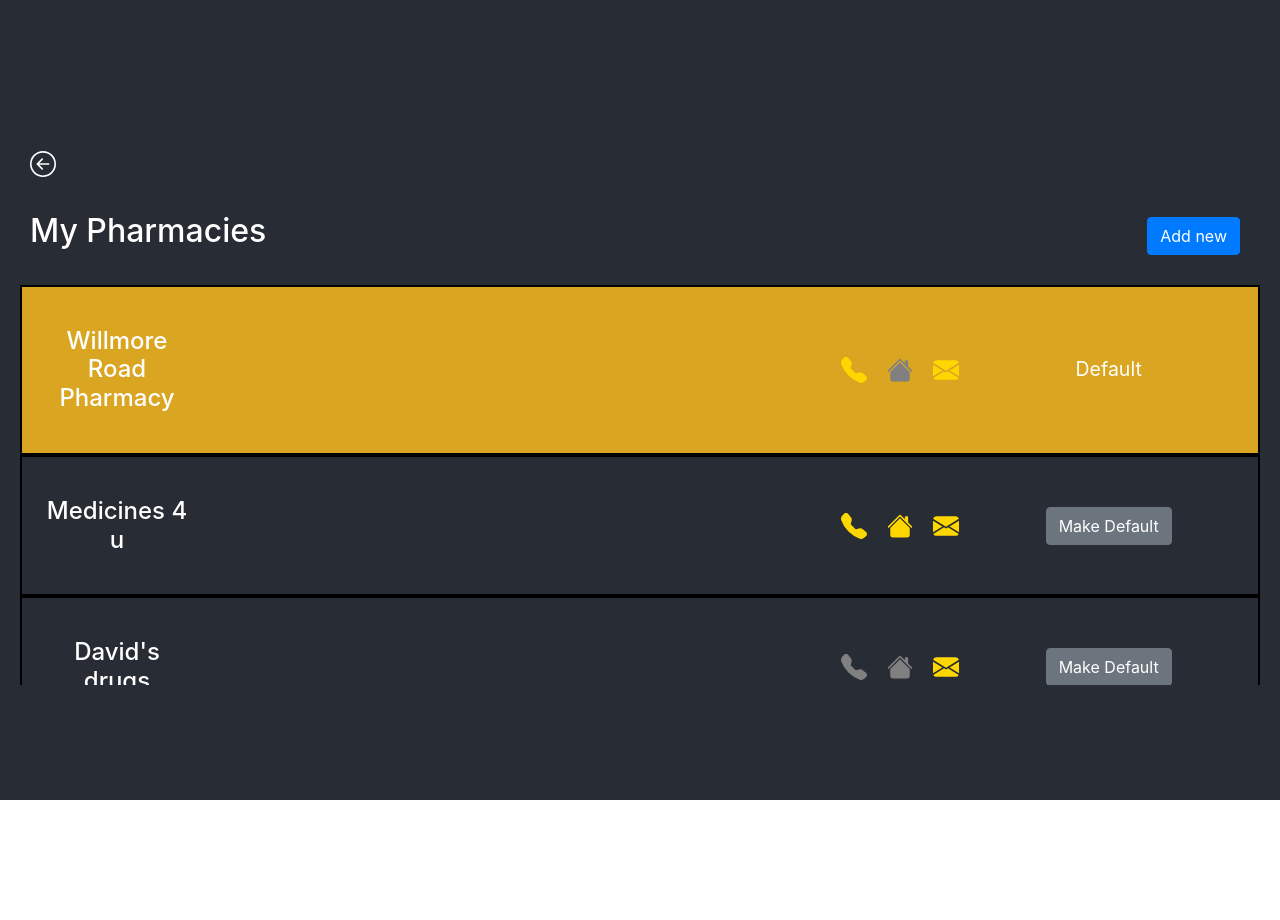
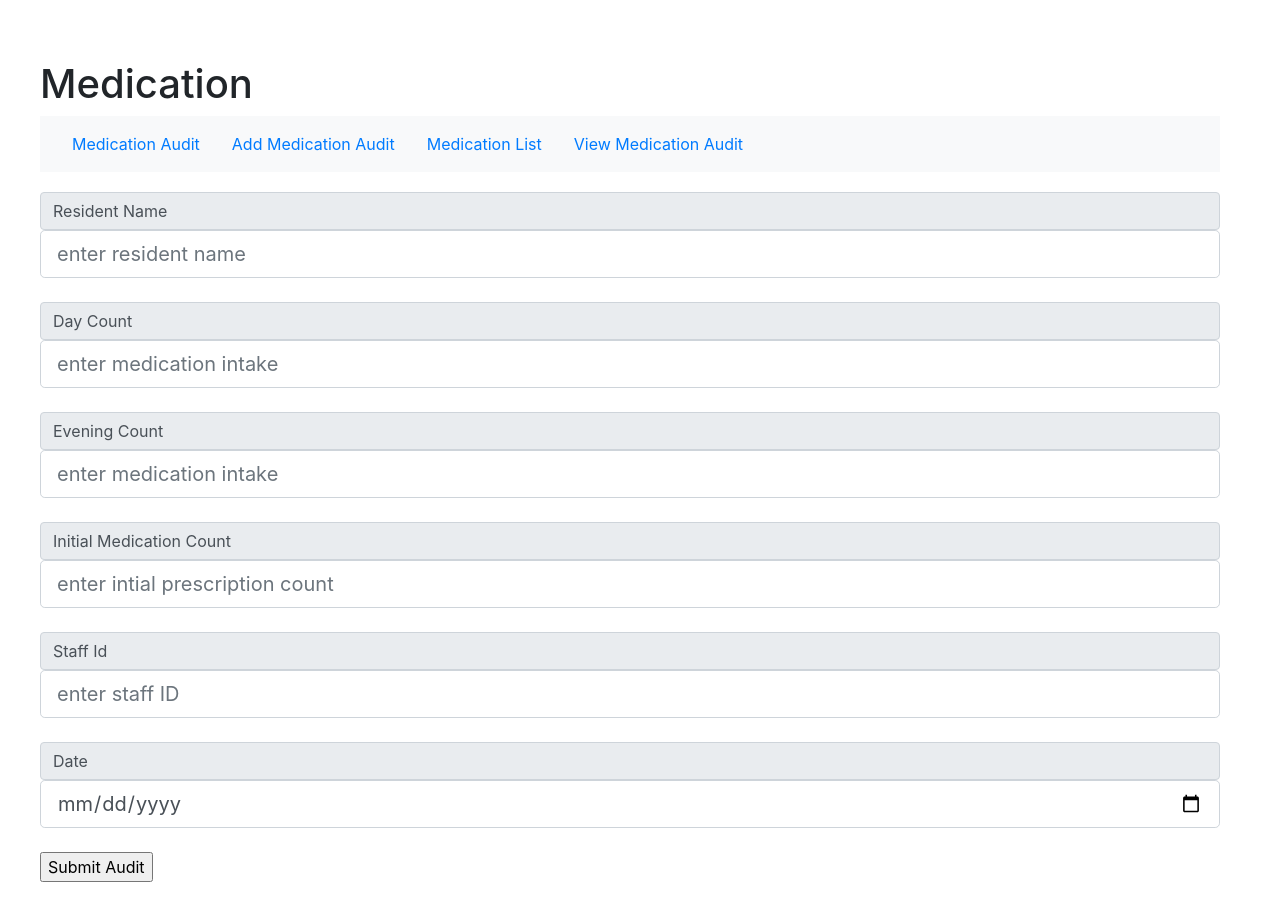
Before and after one commit to pmarshall111/CS2001Group3-FrontEnd, a React (Create React App) app: page /audit in a window 1280 px wide. Shown: the top 920 px of the page. Before the commit the page ends 800 px from the top, so only its background shows below. Built offline with nearby package versions, Linux system fonts and the light colour scheme.

Commit message:
medication audit page
not yet connected with database

```diff
--- a/src/App.js
+++ b/src/App.js
@@ -1,17 +1,29 @@
-import logo from './logo.svg';
+import React, { Component } from "react";
+import {Link, Switch, Route, BrowserRouter as Router } from "react-router-dom";
+import Audit from "./medication/audit/Audit";
+import ViewAudit from "./medication/viewAudit/ViewAudit";
 import './App.css';
-import 'bootstrap/dist/css/bootstrap.min.css';
 
-import PharmacyPage from "./pharmacy/PharmacyPage";
-
-function App() {
-  return (
-    <div className="App">
-      <header className="App-header">
-        <PharmacyPage />
-      </header>
-    </div>
-  );
+class App extends Component {
+  render() {
+    return (
+      <Router>
+        <div>
+          <h1 className="header">Medication</h1>
+          <nav class="navbar navbar-expand-lg navbar-light bg-light">
+              <Link to={'/'} className="nav-link">Medication Audit </Link>
+              <Link to={'/audit'} className="nav-link">Add Medication Audit</Link>
+              <Link to={'/medication'} className="nav-link">Medication List</Link>
+              <Link to={'/viewAudit'} className="nav-link">View Medication Audit</Link>
+          </nav>
+          <Switch>
+              <Route path='/audit' component={Audit} />
+              <Route path='/viewAudit' component={ViewAudit} />
+          </Switch>
+        </div>
+      </Router>
+    );
+  }
 }
 
 export default App;
--- /dev/null
+++ b/src/medication/audit/Audit.css
@@ -0,0 +1,15 @@
+.Audit{
+  text-align: center;
+}
+
+
+div {
+  padding-top: 30px;
+  padding-right: 30px;
+  padding-bottom: 300px;
+  padding-left: 20px;
+}
+
+form{
+  padding-top: 20px;
+}
--- /dev/null
+++ b/src/medication/audit/Audit.js
@@ -0,0 +1,62 @@
+import React, { Component } from 'react';
+import 'bootstrap/dist/css/bootstrap.min.css';
+import axios from 'axios';
+import './Audit.css';
+
+class Audit extends React.Component {
+  constructor(props) {
+    super(props);
+    this.state = { name: '', dayCount: '', eveningCount: '', staffId: '',
+    initialMedicationCount: '', date: ''};
+  }
+
+  inputChanged = (event) => {
+    this.setState({[event.target.name]: event.target.value});
+  }
+
+  handleSubmit = (event) => {
+    alert(`You've successfully submitted: ${this.state.dayCount} Day Count /
+    ${this.state.eveningCount} Evening Count`);
+    event.preventDefault();
+  }
+
+  render(){
+    return(
+      <form onSubmit={this.handleSubmit}>
+        <label class="input-group-text">Resident Name </label>
+        <input class="form-control form-control-lg" placeholder="enter resident name"
+        type ="text" name="name" onChange={this.inputChanged}
+        value={this.state.firstName}/><br/>
+
+        <label class="input-group-text">Day Count </label>
+        <input class="form-control form-control-lg" placeholder="enter medication intake"
+        type ="number" name="dayCount" onChange={this.inputChanged}
+        value={this.state.dayCount}/><br/>
+
+        <label class="input-group-text">Evening Count </label>
+        <input class="form-control form-control-lg" placeholder="enter medication intake"
+        type ="number" name="eveningCount" onChange={this.inputChanged}
+        value={this.state.eveningCount}/><br/>
+
+        <label class="input-group-text">Initial Medication Count </label>
+        <input class="form-control form-control-lg" placeholder="enter intial prescription count"
+        type ="number" name="initialMedicationCount" onChange={this.inputChanged}
+        value={this.state.initialMedicationCount}/><br/>
+
+        <label class="input-group-text">Staff Id </label>
+        <input class="form-control form-control-lg" placeholder="enter staff ID"
+        type ="text" name="staffId" onChange={this.inputChanged}
+          value={this.state.staffId}/><br/>
+
+        <label class="input-group-text">Date </label>
+        <input class="form-control form-control-lg" placeholder="enter date"
+        type ="date" name="date" onChange={this.inputChanged}
+          value={this.state.date}/><br/>
+
+        <input type="submit" value="Submit Audit"/>
+      </form>
+    );
+  }
+}
+
+export default Audit;
--- /dev/null
+++ b/src/medication/viewAudit/ViewAudit.css
@@ -0,0 +1,7 @@
+
+div {
+  padding-top: 30px;
+  padding-right: 30px;
+  padding-bottom: 300px;
+  padding-left: 20px;
+}
--- /dev/null
+++ b/src/medication/viewAudit/ViewAudit.js
@@ -0,0 +1,51 @@
+import React, { Component, useEffect } from 'react'
+import { render } from 'react-dom'
+import axios from 'axios';
+import './ViewAudit.css'
+import Loader from 'react-loader-spinner';
+
+export default function ViewAudit() {
+  const [data, updateData] = React.useState([]);
+
+  let isLoading = true;
+
+  useEffect(()=>{
+    axios({
+      method: 'get',
+      url: '/Audit',
+    }).then(res=>{
+      console.log(res);
+      updateData(res.data)
+    });
+  },[]);
+
+  if (data.length > 0) isLoading = false;
+
+  return (
+    <div className="container">
+      {isLoading ? (
+        <Loader type="ThreeDots" color="#2BAD60" height="100" width="100" />
+      ) : (
+          <table className="table" aria-label="Table">
+            <thead>
+              <tr>
+                <th>Patient Audits</th>
+              </tr>
+            </thead>
+            <tbody>
+              {data?.map(row => (
+                <tr key={row.id}>
+                  <td align="left">{row.name}</td>
+                  <td align="left">{row.staffId}</td>
+                  <td align="left">{row.dayCount}</td>
+                  <td align="left">{row.eveningCount}</td>
+                  <td align="left">{row.initialMedicationCount}</td>
+                  <td align="left">{row.date}</td>
+                </tr>
+              ))}
+            </tbody>
+          </table>
+      )}
+    </div>
+  );
+}
```
